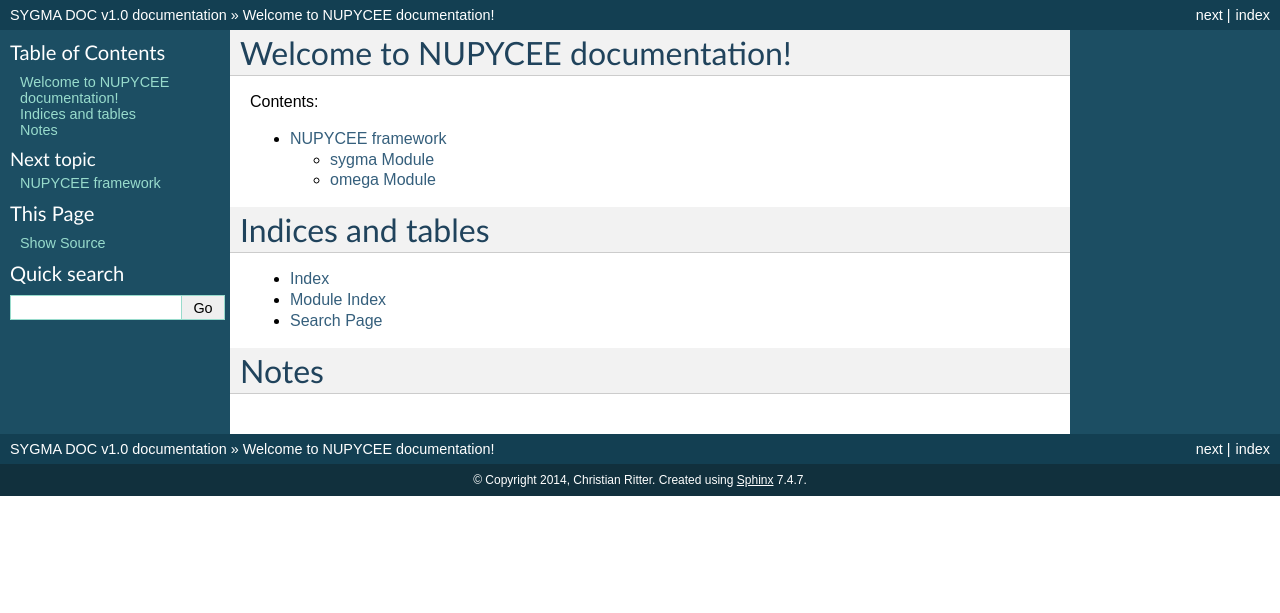
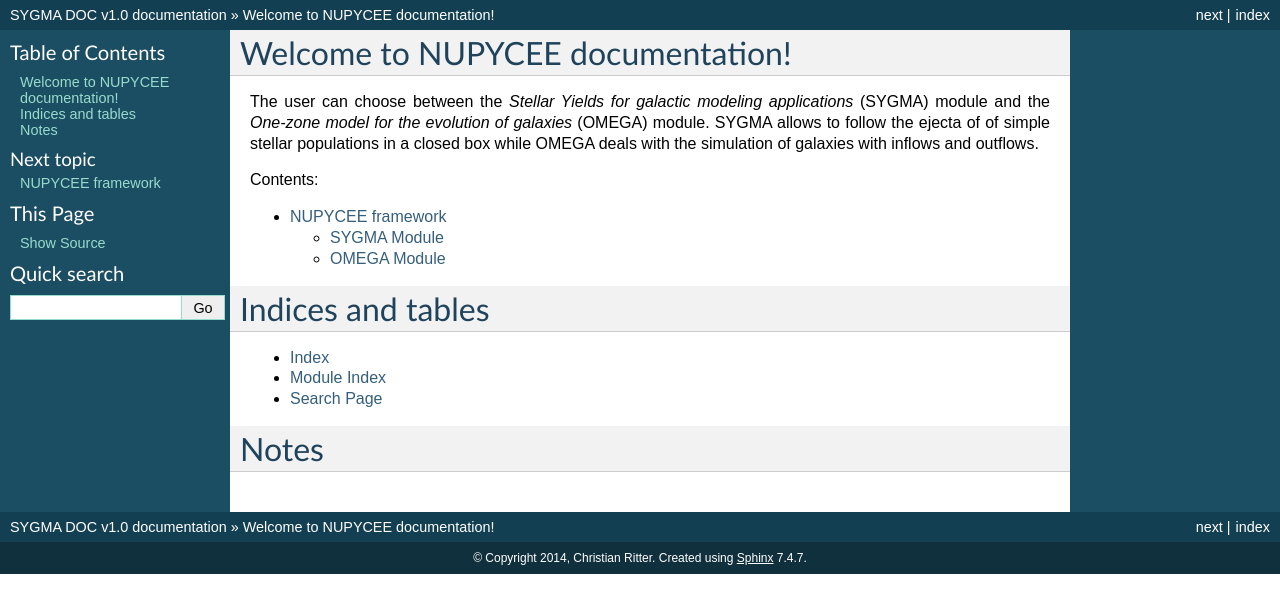
Before and after one commit to NuGrid/NuPyCEE, a Sphinx documentation site: the page built from SPHINX/source/index.rst, in a window 1280 px wide. Shown: the top 613 px of the page. Built offline with Sphinx 7.4.7, drawn with Linux system fonts in a browser that asks for light colours.

Commit message:
sphinx update

```diff
--- a/SPHINX/source/index.rst
+++ b/SPHINX/source/index.rst
@@ -5,6 +5,11 @@
 
 Welcome to NUPYCEE documentation!
 =====================================
+
+The user can choose between the *Stellar Yields for galactic modeling applications* (SYGMA) module
+and the *One-zone model for the evolution of galaxies* (OMEGA) module.
+SYGMA allows to follow the ejecta of of simple stellar populations in a closed box while OMEGA deals with
+the simulation of galaxies with inflows and outflows.
 
 Contents:
 
--- a/SPHINX/source/omega.rst
+++ b/SPHINX/source/omega.rst
@@ -1,4 +1,4 @@
-omega Module
+OMEGA Module
 ===========
 
 .. automodule:: omega
--- a/SPHINX/source/sygma.rst
+++ b/SPHINX/source/sygma.rst
@@ -1,4 +1,4 @@
-sygma Module
+SYGMA Module
 ===========
 
 .. automodule:: sygma
```
